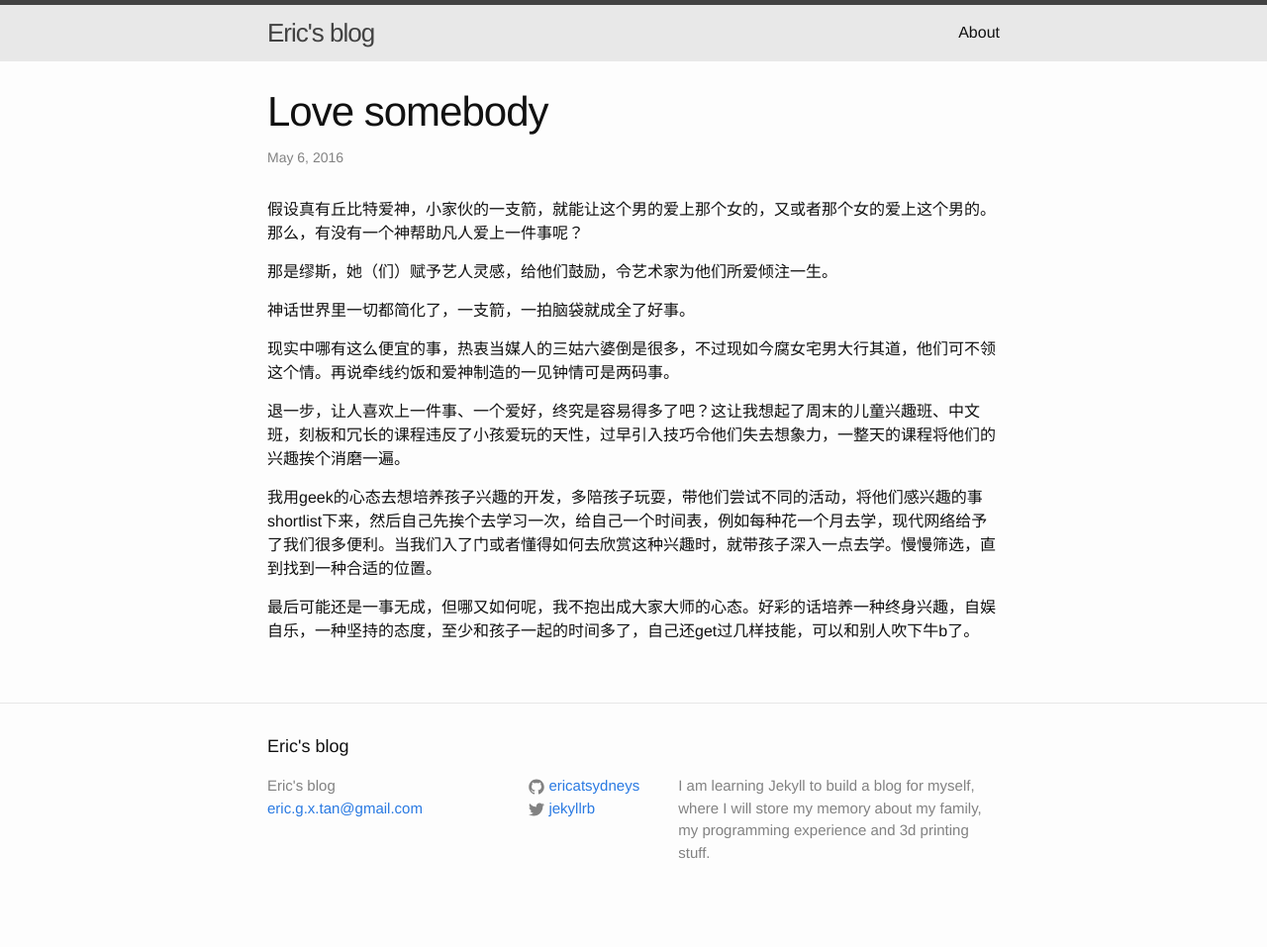
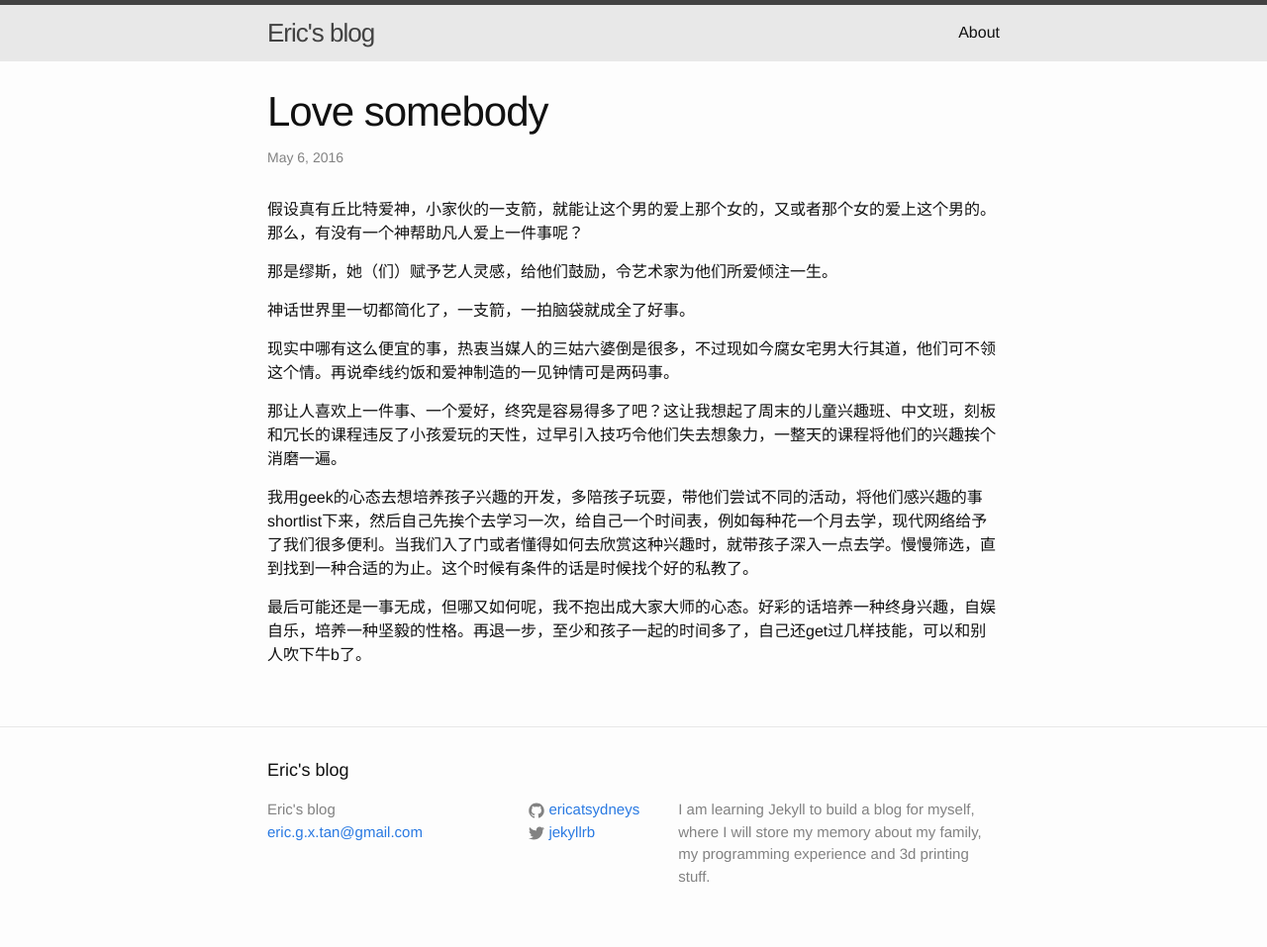
Before and after one commit to ericatsydney/ericatsydney.github.io, a Jekyll site: the page built from _posts/2016-05-07-love-sth-sb.markdown, in a window 1280 px wide. Shown: the whole page at 99% size. Built offline with Jekyll 4.4.1, drawn with Linux system fonts in a browser that asks for light colours; before the commit the page ends 933 px from its top, so only the background shows below that.

Commit message:
Updated 1 post.

```diff
--- a/_posts/2016-05-07-love-sth-sb.markdown
+++ b/_posts/2016-05-07-love-sth-sb.markdown
@@ -12,8 +12,8 @@ categories: Thinking
 
 现实中哪有这么便宜的事，热衷当媒人的三姑六婆倒是很多，不过现如今腐女宅男大行其道，他们可不领这个情。再说牵线约饭和爱神制造的一见钟情可是两码事。
 
-退一步，让人喜欢上一件事、一个爱好，终究是容易得多了吧？这让我想起了周末的儿童兴趣班、中文班，刻板和冗长的课程违反了小孩爱玩的天性，过早引入技巧令他们失去想象力，一整天的课程将他们的兴趣挨个消磨一遍。
+那让人喜欢上一件事、一个爱好，终究是容易得多了吧？这让我想起了周末的儿童兴趣班、中文班，刻板和冗长的课程违反了小孩爱玩的天性，过早引入技巧令他们失去想象力，一整天的课程将他们的兴趣挨个消磨一遍。
 
-我用geek的心态去想培养孩子兴趣的开发，多陪孩子玩耍，带他们尝试不同的活动，将他们感兴趣的事shortlist下来，然后自己先挨个去学习一次，给自己一个时间表，例如每种花一个月去学，现代网络给予了我们很多便利。当我们入了门或者懂得如何去欣赏这种兴趣时，就带孩子深入一点去学。慢慢筛选，直到找到一种合适的位置。
+我用geek的心态去想培养孩子兴趣的开发，多陪孩子玩耍，带他们尝试不同的活动，将他们感兴趣的事shortlist下来，然后自己先挨个去学习一次，给自己一个时间表，例如每种花一个月去学，现代网络给予了我们很多便利。当我们入了门或者懂得如何去欣赏这种兴趣时，就带孩子深入一点去学。慢慢筛选，直到找到一种合适的为止。这个时候有条件的话是时候找个好的私教了。
 
-最后可能还是一事无成，但哪又如何呢，我不抱出成大家大师的心态。好彩的话培养一种终身兴趣，自娱自乐，一种坚持的态度，至少和孩子一起的时间多了，自己还get过几样技能，可以和别人吹下牛b了。
+最后可能还是一事无成，但哪又如何呢，我不抱出成大家大师的心态。好彩的话培养一种终身兴趣，自娱自乐，培养一种坚毅的性格。再退一步，至少和孩子一起的时间多了，自己还get过几样技能，可以和别人吹下牛b了。
```
